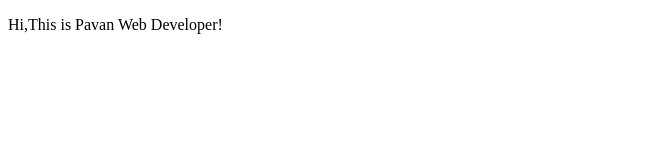
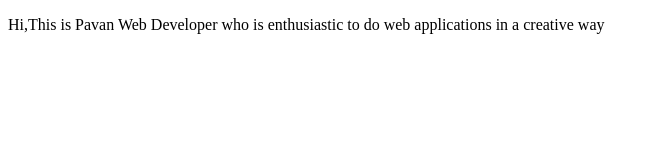
Before and after one commit to nvspavankalyanch/nvspavankalyan-portfolio-test, a plain HTML site: page index.html in a window 1280 px wide. Shown: the whole page, without its empty margins (0-657 px from the left). Drawn offline with Linux system fonts and the light colour scheme.

Commit message:
Docs: Update index.html
Updated Description part

```diff
--- a/index.html
+++ b/index.html
@@ -7,6 +7,6 @@
     <title>Pavan Kalyan's Portfolio</title>
 </head>
 <body>
-   <p> Hi,This is Pavan Web Developer!</p>
+   <p> Hi,This is Pavan Web Developer who is enthusiastic to do web applications in a creative way</p>
 </body>
 </html>
```
